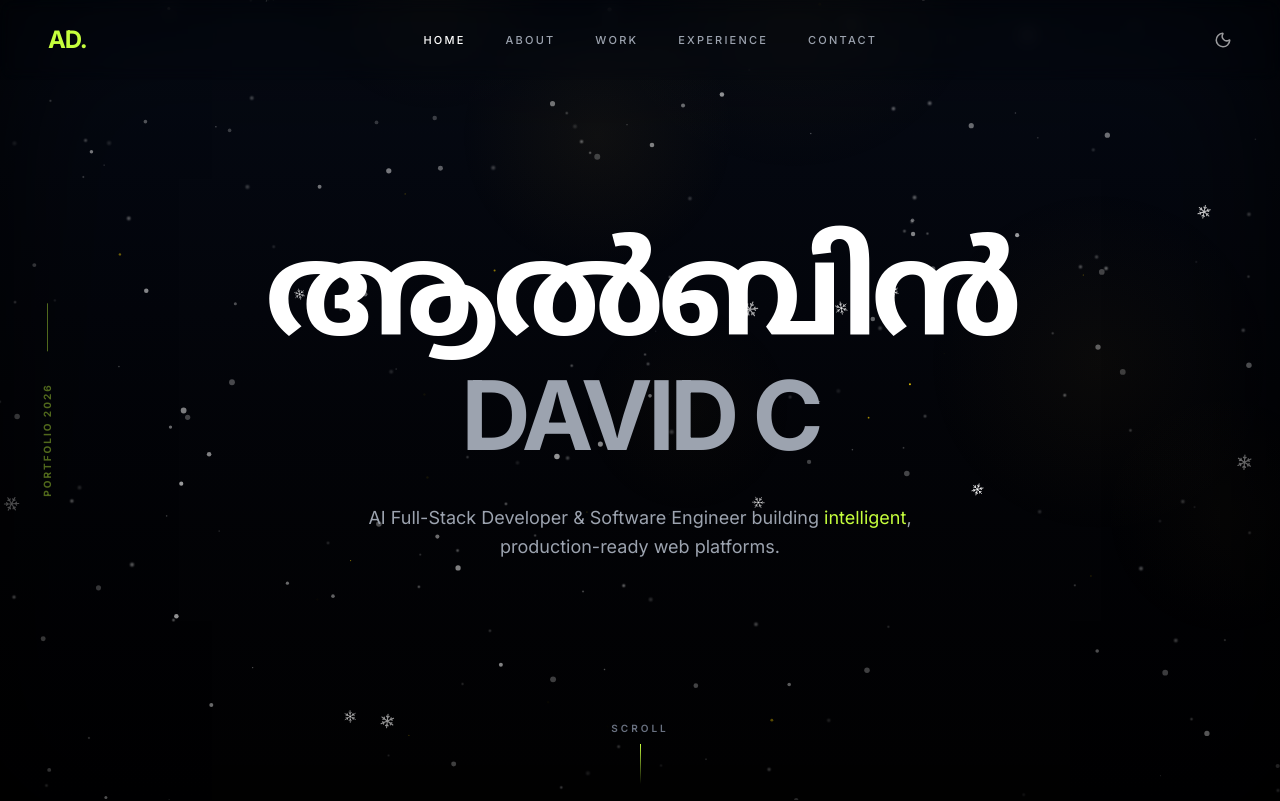
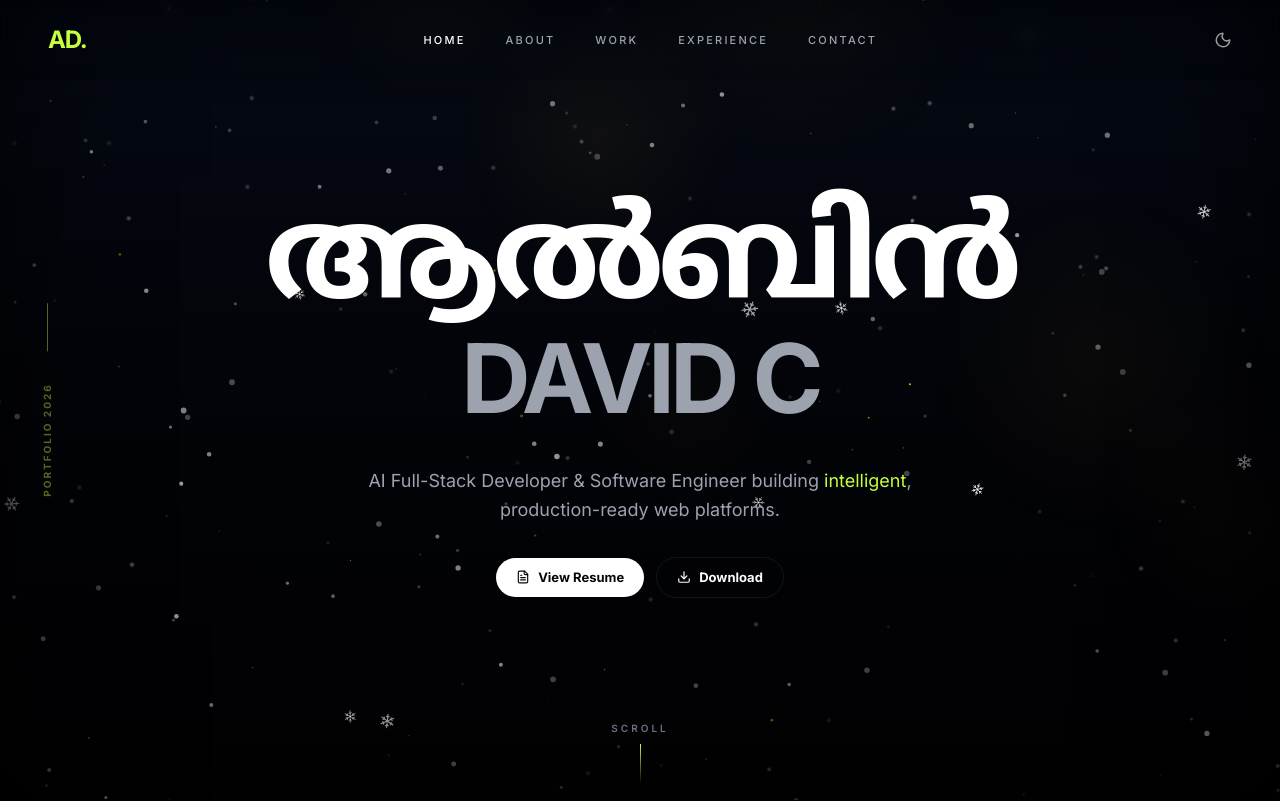
Before and after one commit to albindavidc/snow-portfolio, a React (Vite) app: page / in a window 1280 px wide. Shown: the top 801 px of the page. Built offline with nearby package versions, Linux system fonts and the light colour scheme.

Commit message:
feat: add the pdf

```diff
--- a/src/components/Hero.tsx
+++ b/src/components/Hero.tsx
@@ -1,6 +1,6 @@
 import React, { useState } from 'react';
 import { motion, AnimatePresence } from 'motion/react';
-import { Menu, X, Moon, Sun } from 'lucide-react';
+import { Menu, X, Moon, Sun, FileText, Download } from 'lucide-react';
 import { Snowfall } from './Snowfall';
 import { CyclingName } from './CyclingName';
 import { useTheme } from './ThemeContext';
@@ -8,6 +8,7 @@ import { useTheme } from './ThemeContext';
 export const Hero: React.FC = () => {
   const { theme, toggleTheme } = useTheme();
   const [isMobileMenuOpen, setIsMobileMenuOpen] = useState(false);
+  const [isResumeModalOpen, setIsResumeModalOpen] = useState(false);
 
   return (
     <section className="relative w-full h-[100svh] overflow-hidden bg-[var(--bg-hero)] bg-gradient-to-b from-[var(--bg-hero-start)] to-[var(--bg-hero-end)] flex flex-col text-[var(--text-main)] font-sans">
@@ -73,10 +74,10 @@ export const Hero: React.FC = () => {
           <CyclingName />
 
           <motion.div
-             initial={{ opacity: 0, y: 20 }}
-             animate={{ opacity: 1, y: 0 }}
-             transition={{ duration: 0.8, delay: 0.4 }}
-             className="text-5xl md:text-7xl lg:text-8xl font-sans font-black tracking-tighter text-[var(--text-muted)] opacity-30 leading-none uppercase mt-2 md:mt-0"
+            initial={{ opacity: 0, y: 20 }}
+            animate={{ opacity: 1, y: 0 }}
+            transition={{ duration: 0.8, delay: 0.4 }}
+            className="text-5xl md:text-7xl lg:text-8xl font-sans font-black tracking-tighter text-[var(--text-muted)] opacity-30 leading-none uppercase mt-2 md:mt-0"
           >
             DAVID C
           </motion.div>
@@ -90,6 +91,29 @@ export const Hero: React.FC = () => {
         >
           AI Full-Stack Developer & Software Engineer building <span className="text-[var(--color-brand)] font-normal">intelligent</span>, production-ready web platforms.
         </motion.p>
+
+        <motion.div
+          initial={{ opacity: 0, y: 10 }}
+          animate={{ opacity: 1, y: 0 }}
+          transition={{ duration: 0.8, delay: 1 }}
+          className="mt-8 flex flex-wrap items-center justify-center gap-3 z-20"
+        >
+          <button
+            onClick={() => setIsResumeModalOpen(true)}
+            className="flex items-center gap-2 px-5 py-2.5 rounded-full bg-[var(--text-main)] text-[var(--bg-card)] text-[13px] font-bold hover:bg-[var(--color-brand)] hover:text-black transition-all duration-300 pointer-events-auto"
+          >
+            <FileText size={14} strokeWidth={2} />
+            View Resume
+          </button>
+          <a
+            href="/Albin_David_C_Resume.pdf"
+            download="Albin_David_C_Resume.pdf"
+            className="flex items-center gap-2 px-5 py-2.5 rounded-full border border-[var(--border-color)] text-[var(--text-main)] text-[13px] font-bold hover:border-[var(--color-brand)] hover:text-[var(--color-brand)] transition-all duration-300 pointer-events-auto"
+          >
+            <Download size={14} strokeWidth={2} />
+            Download
+          </a>
+        </motion.div>
       </div>
 
       {/* Scroll Indicator */}
@@ -111,6 +135,62 @@ export const Hero: React.FC = () => {
         <div className="text-[10px] rotate-180 tracking-[0.2em] text-[var(--color-brand)] font-bold" style={{ writingMode: 'vertical-rl' }}>PORTFOLIO 2026</div>
       </div>
 
+      {/* Resume Modal */}
+      <AnimatePresence>
+        {isResumeModalOpen && (
+          <motion.div
+            initial={{ opacity: 0 }}
+            animate={{ opacity: 1 }}
+            exit={{ opacity: 0 }}
+            className="fixed inset-0 z-[100] flex items-center justify-center p-4 sm:p-6 md:p-12 bg-black/60 backdrop-blur-md"
+            onClick={() => setIsResumeModalOpen(false)}
+          >
+            <motion.div
+              initial={{ scale: 0.95, opacity: 0, y: 20 }}
+              animate={{ scale: 1, opacity: 1, y: 0 }}
+              exit={{ scale: 0.95, opacity: 0, y: 20 }}
+              transition={{ type: "spring", damping: 25, stiffness: 300 }}
+              className="relative w-full max-w-5xl h-[85vh] md:h-[90vh] bg-[var(--bg-card)] border border-[var(--border-color)] rounded-2xl md:rounded-3xl shadow-2xl flex flex-col overflow-hidden pointer-events-auto"
+              onClick={(e) => e.stopPropagation()}
+            >
+              {/* Modal Header */}
+              <div className="flex items-center justify-between px-6 py-4 border-b border-[var(--border-color)] bg-[var(--bg-card)]/50 backdrop-blur-sm z-10">
+                <div className="flex items-center gap-3">
+                  <div className="p-2 bg-[var(--color-brand)]/10 rounded-full text-[var(--color-brand)]">
+                    <FileText size={18} />
+                  </div>
+                  <h3 className="font-bold tracking-wide text-sm md:text-base text-[var(--text-main)]">Albin_David_C_Resume.pdf</h3>
+                </div>
+                <div className="flex items-center gap-2">
+                  <a
+                    href="/Albin_David_C_Resume.pdf"
+                    download="Albin_David_C_Resume.pdf"
+                    className="p-2 hover:bg-white/10 rounded-full transition-colors text-[var(--text-muted)] hover:text-[var(--text-main)]"
+                    title="Download"
+                  >
+                    <Download size={20} />
+                  </a>
+                  <button
+                    onClick={() => setIsResumeModalOpen(false)}
+                    className="p-2 hover:bg-white/10 rounded-full transition-colors text-[var(--text-muted)] hover:text-[var(--text-main)]"
+                  >
+                    <X size={20} />
+                  </button>
+                </div>
+              </div>
+
+              {/* PDF Viewer */}
+              <div className="flex-1 w-full bg-white relative">
+                <iframe
+                  src="/Albin_David_C_Resume.pdf#toolbar=0"
+                  className="absolute inset-0 w-full h-full border-0"
+                  title="Resume PDF"
+                />
+              </div>
+            </motion.div>
+          </motion.div>
+        )}
+      </AnimatePresence>
     </section>
   );
 };
```
Also changed, not shown: 1 other file (tests, documents, lock files or other folders).
